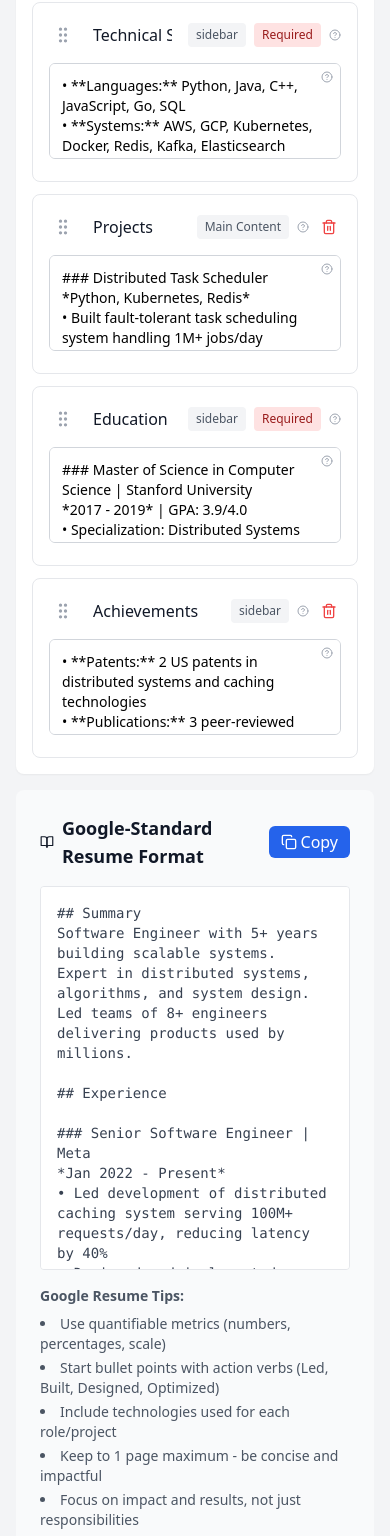
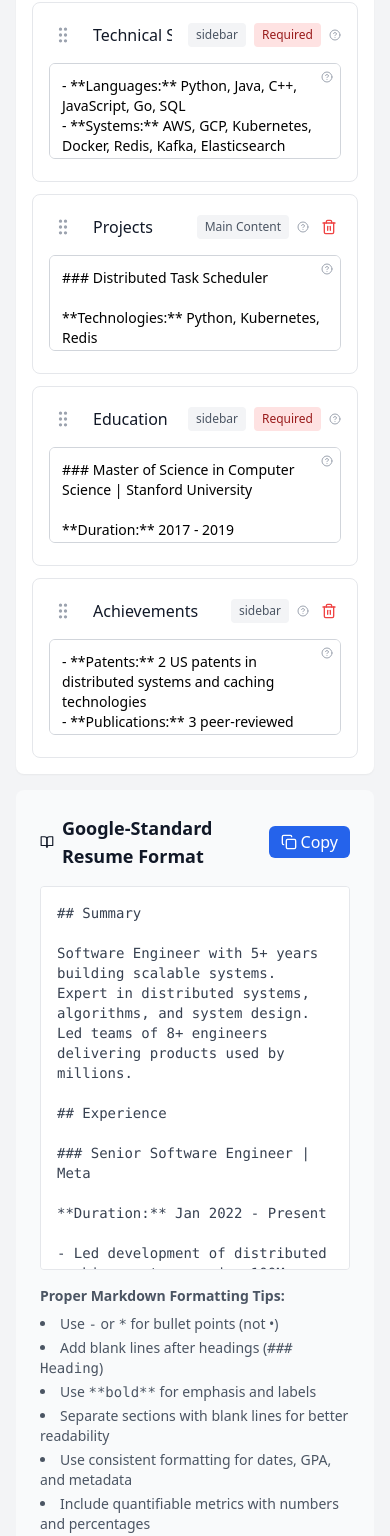
Before and after one commit to Maruhsoft/cv_builder, a React (Vite) app: page / in a window 390 px wide. Shown: the part 3415-4951 px from the top of the page. Built offline with nearby package versions, Linux system fonts and the light colour scheme.

Commit message:
Add files via upload

```diff
--- a/src/App.tsx
+++ b/src/App.tsx
@@ -117,7 +117,23 @@ const defaultSections: CVSection[] = [
     id: 'experience',
     type: 'work-experience',
     title: 'Experience',
-    content: '### Senior Software Engineer | Meta\n*Jan 2022 - Present*\n• Led development of distributed caching system serving 100M+ requests/day, reducing latency by 40%\n• Designed and implemented microservices architecture supporting 50+ engineering teams\n• Mentored 5 junior engineers, with 100% promotion rate within 18 months\n• Technologies: Java, Python, Kubernetes, Redis, PostgreSQL\n\n### Software Engineer | Amazon\n*Jun 2019 - Dec 2021*\n• Built real-time analytics platform processing 1TB+ data daily with 99.9% uptime\n• Optimized recommendation algorithms improving click-through rates by 25%\n• Collaborated with ML teams to deploy models serving 10M+ customers\n• Technologies: Python, AWS, Spark, DynamoDB, Docker',
+    content: `### Senior Software Engineer | Meta
+
+**Duration:** Jan 2022 - Present
+
+- Led development of distributed caching system serving 100M+ requests/day, reducing latency by 40%
+- Designed and implemented microservices architecture supporting 50+ engineering teams
+- Mentored 5 junior engineers, with 100% promotion rate within 18 months
+- **Technologies:** Java, Python, Kubernetes, Redis, PostgreSQL
+
+### Software Engineer | Amazon
+
+**Duration:** Jun 2019 - Dec 2021
+
+- Built real-time analytics platform processing 1TB+ data daily with 99.9% uptime
+- Optimized recommendation algorithms improving click-through rates by 25%
+- Collaborated with ML teams to deploy models serving 10M+ customers
+- **Technologies:** Python, AWS, Spark, DynamoDB, Docker`,
     order: 1,
     required: true,
     placement: 'main',
@@ -126,7 +142,11 @@ const defaultSections: CVSection[] = [
     id: 'skills',
     type: 'technical-skills',
     title: 'Technical Skills',
-    content: '• **Languages:** Python, Java, C++, JavaScript, Go, SQL\n• **Systems:** AWS, GCP, Kubernetes, Docker, Redis, Kafka, Elasticsearch\n• **Databases:** PostgreSQL, MongoDB, DynamoDB, BigQuery\n• **ML/AI:** TensorFlow, PyTorch, Scikit-learn, Pandas, NumPy\n• **Tools:** Git, Jenkins, Terraform, Prometheus, Grafana',
+    content: `- **Languages:** Python, Java, C++, JavaScript, Go, SQL
+- **Systems:** AWS, GCP, Kubernetes, Docker, Redis, Kafka, Elasticsearch
+- **Databases:** PostgreSQL, MongoDB, DynamoDB, BigQuery
+- **ML/AI:** TensorFlow, PyTorch, Scikit-learn, Pandas, NumPy
+- **Tools:** Git, Jenkins, Terraform, Prometheus, Grafana`,
     order: 2,
     required: true,
     placement: 'sidebar',
@@ -135,7 +155,21 @@ const defaultSections: CVSection[] = [
     id: 'projects',
     type: 'projects',
     title: 'Projects',
-    content: '### Distributed Task Scheduler\n*Python, Kubernetes, Redis*\n• Built fault-tolerant task scheduling system handling 1M+ jobs/day\n• Implemented auto-scaling reducing infrastructure costs by 30%\n• **[GitHub](https://github.com/username/task-scheduler)**\n\n### Real-time Chat Application\n*Node.js, WebSocket, MongoDB*\n• Developed chat platform supporting 10K+ concurrent users\n• Implemented end-to-end encryption and message persistence\n• **[Live Demo](https://chat-app-demo.com)**',
+    content: `### Distributed Task Scheduler
+
+**Technologies:** Python, Kubernetes, Redis
+
+- Built fault-tolerant task scheduling system handling 1M+ jobs/day
+- Implemented auto-scaling reducing infrastructure costs by 30%
+- **GitHub:** [github.com/username/task-scheduler](https://github.com/username/task-scheduler)
+
+### Real-time Chat Application
+
+**Technologies:** Node.js, WebSocket, MongoDB
+
+- Developed chat platform supporting 10K+ concurrent users
+- Implemented end-to-end encryption and message persistence
+- **Live Demo:** [chat-app-demo.com](https://chat-app-demo.com)`,
     order: 3,
     required: false,
     placement: 'main',
@@ -144,7 +178,19 @@ const defaultSections: CVSection[] = [
     id: 'education',
     type: 'education',
     title: 'Education',
-    content: '### Master of Science in Computer Science | Stanford University\n*2017 - 2019* | GPA: 3.9/4.0\n• Specialization: Distributed Systems and Machine Learning\n• Relevant Coursework: Advanced Algorithms, System Design, ML Theory\n\n### Bachelor of Science in Computer Engineering | UC Berkeley\n*2013 - 2017* | GPA: 3.8/4.0 | Magna Cum Laude',
+    content: `### Master of Science in Computer Science | Stanford University
+
+**Duration:** 2017 - 2019
+**GPA:** 3.9/4.0
+
+- Specialization: Distributed Systems and Machine Learning
+- Relevant Coursework: Advanced Algorithms, System Design, ML Theory
+
+### Bachelor of Science in Computer Engineering | UC Berkeley
+
+**Duration:** 2013 - 2017
+**GPA:** 3.8/4.0
+**Honors:** Magna Cum Laude`,
     order: 4,
     required: true,
     placement: 'sidebar',
@@ -153,7 +199,10 @@ const defaultSections: CVSection[] = [
     id: 'achievements',
     type: 'achievements',
     title: 'Achievements',
-    content: '• **Patents:** 2 US patents in distributed systems and caching technologies\n• **Publications:** 3 peer-reviewed papers in top-tier conferences (SOSP, OSDI)\n• **Awards:** Employee of the Year 2023, Hackathon Winner (Best Technical Innovation)\n• **Certifications:** AWS Solutions Architect Professional, Google Cloud Professional',
+    content: `- **Patents:** 2 US patents in distributed systems and caching technologies
+- **Publications:** 3 peer-reviewed papers in top-tier conferences (SOSP, OSDI)
+- **Awards:** Employee of the Year 2023, Hackathon Winner (Best Technical Innovation)
+- **Certifications:** AWS Solutions Architect Professional, Google Cloud Professional`,
     order: 5,
     required: false,
     placement: 'sidebar',
@@ -496,6 +545,7 @@ function App() {
                   <ExportPanel
                     previewRef={previewRef}
                     personalInfo={cvData.personalInfo}
+                    isMobile={isMobile}
                   />
                 </div>
               )}
--- a/src/components/ExportPanel.tsx
+++ b/src/components/ExportPanel.tsx
@@ -5,9 +5,10 @@ import { exportToPDF, exportToHTML } from '../utils/pdfExport';
 interface ExportPanelProps {
   previewRef: React.RefObject<HTMLDivElement>;
   personalInfo: any;
+  isMobile?: boolean;
 }
 
-const ExportPanel: React.FC<ExportPanelProps> = ({ previewRef, personalInfo }) => {
+const ExportPanel: React.FC<ExportPanelProps> = ({ previewRef, personalInfo, isMobile = false }) => {
   const handleExportPDF = () => {
     if (previewRef.current) {
       const filename = `${personalInfo.name?.replace(/\s+/g, '_') || 'resume'}_CV.pdf`;
@@ -73,7 +74,7 @@ const ExportPanel: React.FC<ExportPanelProps> = ({ previewRef, personalInfo }) =
       </div>
 
       <div className="grid grid-cols-1 md:grid-cols-3 gap-3">
-        <div className="group relative">
+        <div className={`${isMobile ? 'relative' : 'group relative'}`}>
           <button
             onClick={handleExportPDF}
             className="w-full flex items-center justify-center px-4 py-3 bg-red-600 text-white rounded-lg hover:bg-red-700 transition-colors"
@@ -81,12 +82,14 @@ const ExportPanel: React.FC<ExportPanelProps> = ({ previewRef, personalInfo }) =
             <FileText className="w-5 h-5 mr-2" />
             Export PDF
           </button>
+          {!isMobile && (
             <div className="absolute bottom-full left-1/2 transform -translate-x-1/2 mb-2 px-2 py-1 bg-gray-900 text-white text-xs rounded opacity-0 group-hover:opacity-100 transition-opacity pointer-events-none whitespace-nowrap z-10">
               Best for job applications and ATS systems
             </div>
+          )}
         </div>
 
-        <div className="group relative">
+        <div className={`${isMobile ? 'relative' : 'group relative'}`}>
           <button
             onClick={handleExportHTML}
             className="w-full flex items-center justify-center px-4 py-3 bg-blue-600 text-white rounded-lg hover:bg-blue-700 transition-colors"
@@ -94,12 +97,14 @@ const ExportPanel: React.FC<ExportPanelProps> = ({ previewRef, personalInfo }) =
             <Globe className="w-5 h-5 mr-2" />
             Export HTML
           </button>
+          {!isMobile && (
             <div className="absolute bottom-full left-1/2 transform -translate-x-1/2 mb-2 px-2 py-1 bg-gray-900 text-white text-xs rounded opacity-0 group-hover:opacity-100 transition-opacity pointer-events-none whitespace-nowrap z-10">
               For web portfolios and online sharing
             </div>
+          )}
         </div>
 
-        <div className="group relative">
+        <div className={`${isMobile ? 'relative' : 'group relative'}`}>
           <button
             onClick={handleExportWord}
             className="w-full flex items-center justify-center px-4 py-3 bg-blue-800 text-white rounded-lg hover:bg-blue-900 transition-colors"
@@ -107,11 +112,24 @@ const ExportPanel: React.FC<ExportPanelProps> = ({ previewRef, personalInfo }) =
             <FileType className="w-5 h-5 mr-2" />
             Export Word
           </button>
+          {!isMobile && (
             <div className="absolute bottom-full left-1/2 transform -translate-x-1/2 mb-2 px-2 py-1 bg-gray-900 text-white text-xs rounded opacity-0 group-hover:opacity-100 transition-opacity pointer-events-none whitespace-nowrap z-10">
               For further editing in Microsoft Word
             </div>
+          )}
         </div>
       </div>
+
+      {/* Mobile-specific tooltips */}
+      {isMobile && (
+        <div className="bg-blue-50 border border-blue-200 rounded-lg p-3">
+          <div className="text-sm text-blue-800 space-y-1">
+            <p><strong>PDF:</strong> Best for job applications and ATS systems</p>
+            <p><strong>HTML:</strong> For web portfolios and online sharing</p>
+            <p><strong>Word:</strong> For further editing in Microsoft Word</p>
+          </div>
+        </div>
+      )}
 
       <div className="bg-yellow-50 border border-yellow-200 rounded-lg p-3">
         <div className="flex items-start space-x-2">
--- a/src/components/SampleMarkdown.tsx
+++ b/src/components/SampleMarkdown.tsx
@@ -5,60 +5,77 @@ const SampleMarkdown: React.FC = () => {
   const [copied, setCopied] = useState(false);
 
   const sampleMarkdown = `## Summary
+
 Software Engineer with 5+ years building scalable systems. Expert in distributed systems, algorithms, and system design. Led teams of 8+ engineers delivering products used by millions.
 
 ## Experience
 
 ### Senior Software Engineer | Meta
-*Jan 2022 - Present*
-• Led development of distributed caching system serving 100M+ requests/day, reducing latency by 40%
-• Designed and implemented microservices architecture supporting 50+ engineering teams
-• Mentored 5 junior engineers, with 100% promotion rate within 18 months
-• Technologies: Java, Python, Kubernetes, Redis, PostgreSQL
+
+**Duration:** Jan 2022 - Present
+
+- Led development of distributed caching system serving 100M+ requests/day, reducing latency by 40%
+- Designed and implemented microservices architecture supporting 50+ engineering teams
+- Mentored 5 junior engineers, with 100% promotion rate within 18 months
+- **Technologies:** Java, Python, Kubernetes, Redis, PostgreSQL
 
 ### Software Engineer | Amazon
-*Jun 2019 - Dec 2021*
-• Built real-time analytics platform processing 1TB+ data daily with 99.9% uptime
-• Optimized recommendation algorithms improving click-through rates by 25%
-• Collaborated with ML teams to deploy models serving 10M+ customers
-• Technologies: Python, AWS, Spark, DynamoDB, Docker
+
+**Duration:** Jun 2019 - Dec 2021
+
+- Built real-time analytics platform processing 1TB+ data daily with 99.9% uptime
+- Optimized recommendation algorithms improving click-through rates by 25%
+- Collaborated with ML teams to deploy models serving 10M+ customers
+- **Technologies:** Python, AWS, Spark, DynamoDB, Docker
 
 ## Technical Skills
-• **Languages:** Python, Java, C++, JavaScript, Go, SQL
-• **Systems:** AWS, GCP, Kubernetes, Docker, Redis, Kafka, Elasticsearch
-• **Databases:** PostgreSQL, MongoDB, DynamoDB, BigQuery
-• **ML/AI:** TensorFlow, PyTorch, Scikit-learn, Pandas, NumPy
-• **Tools:** Git, Jenkins, Terraform, Prometheus, Grafana
+
+- **Languages:** Python, Java, C++, JavaScript, Go, SQL
+- **Systems:** AWS, GCP, Kubernetes, Docker, Redis, Kafka, Elasticsearch
+- **Databases:** PostgreSQL, MongoDB, DynamoDB, BigQuery
+- **ML/AI:** TensorFlow, PyTorch, Scikit-learn, Pandas, NumPy
+- **Tools:** Git, Jenkins, Terraform, Prometheus, Grafana
 
 ## Projects
 
 ### Distributed Task Scheduler
-*Python, Kubernetes, Redis*
-• Built fault-tolerant task scheduling system handling 1M+ jobs/day
-• Implemented auto-scaling reducing infrastructure costs by 30%
-• **[GitHub](https://github.com/username/task-scheduler)**
+
+**Technologies:** Python, Kubernetes, Redis
+
+- Built fault-tolerant task scheduling system handling 1M+ jobs/day
+- Implemented auto-scaling reducing infrastructure costs by 30%
+- **GitHub:** [github.com/username/task-scheduler](https://github.com/username/task-scheduler)
 
 ### Real-time Chat Application
-*Node.js, WebSocket, MongoDB*
-• Developed chat platform supporting 10K+ concurrent users
-• Implemented end-to-end encryption and message persistence
-• **[Live Demo](https://chat-app-demo.com)**
+
+**Technologies:** Node.js, WebSocket, MongoDB
+
+- Developed chat platform supporting 10K+ concurrent users
+- Implemented end-to-end encryption and message persistence
+- **Live Demo:** [chat-app-demo.com](https://chat-app-demo.com)
 
 ## Education
 
 ### Master of Science in Computer Science | Stanford University
-*2017 - 2019* | GPA: 3.9/4.0
-• Specialization: Distributed Systems and Machine Learning
-• Relevant Coursework: Advanced Algorithms, System Design, ML Theory
+
+**Duration:** 2017 - 2019
+**GPA:** 3.9/4.0
+
+- Specialization: Distributed Systems and Machine Learning
+- Relevant Coursework: Advanced Algorithms, System Design, ML Theory
 
 ### Bachelor of Science in Computer Engineering | UC Berkeley
-*2013 - 2017* | GPA: 3.8/4.0 | Magna Cum Laude
+
+**Duration:** 2013 - 2017
+**GPA:** 3.8/4.0
+**Honors:** Magna Cum Laude
 
 ## Achievements
-• **Patents:** 2 US patents in distributed systems and caching technologies
-• **Publications:** 3 peer-reviewed papers in top-tier conferences (SOSP, OSDI)
-• **Awards:** Employee of the Year 2023, Hackathon Winner (Best Technical Innovation)
-• **Certifications:** AWS Solutions Architect Professional, Google Cloud Professional`;
+
+- **Patents:** 2 US patents in distributed systems and caching technologies
+- **Publications:** 3 peer-reviewed papers in top-tier conferences (SOSP, OSDI)
+- **Awards:** Employee of the Year 2023, Hackathon Winner (Best Technical Innovation)
+- **Certifications:** AWS Solutions Architect Professional, Google Cloud Professional`;
 
   const handleCopy = async () => {
     try {
@@ -102,15 +119,15 @@ Software Engineer with 5+ years building scalable systems. Expert in distributed
       </div>
 
       <div className="text-sm text-gray-600">
-        <p className="mb-2"><strong>Google Resume Tips:</strong></p>
+        <p className="mb-2"><strong>Proper Markdown Formatting Tips:</strong></p>
         <ul className="list-disc list-inside space-y-1">
-          <li>Use quantifiable metrics (numbers, percentages, scale)</li>
-          <li>Start bullet points with action verbs (Led, Built, Designed, Optimized)</li>
-          <li>Include technologies used for each role/project</li>
-          <li>Keep to 1 page maximum - be concise and impactful</li>
-          <li>Focus on impact and results, not just responsibilities</li>
-          <li>Include relevant coursework, GPA if 3.5+, and certifications</li>
-          <li>Use consistent formatting and professional language</li>
+          <li>Use <code>-</code> or <code>*</code> for bullet points (not •)</li>
+          <li>Add blank lines after headings (<code>### Heading</code>)</li>
+          <li>Use <code>**bold**</code> for emphasis and labels</li>
+          <li>Separate sections with blank lines for better readability</li>
+          <li>Use consistent formatting for dates, GPA, and metadata</li>
+          <li>Include quantifiable metrics with numbers and percentages</li>
+          <li>Use proper link formatting: <code>[text](url)</code></li>
         </ul>
       </div>
     </div>
```
Lines whose indentation alone changed are shown as unchanged.
